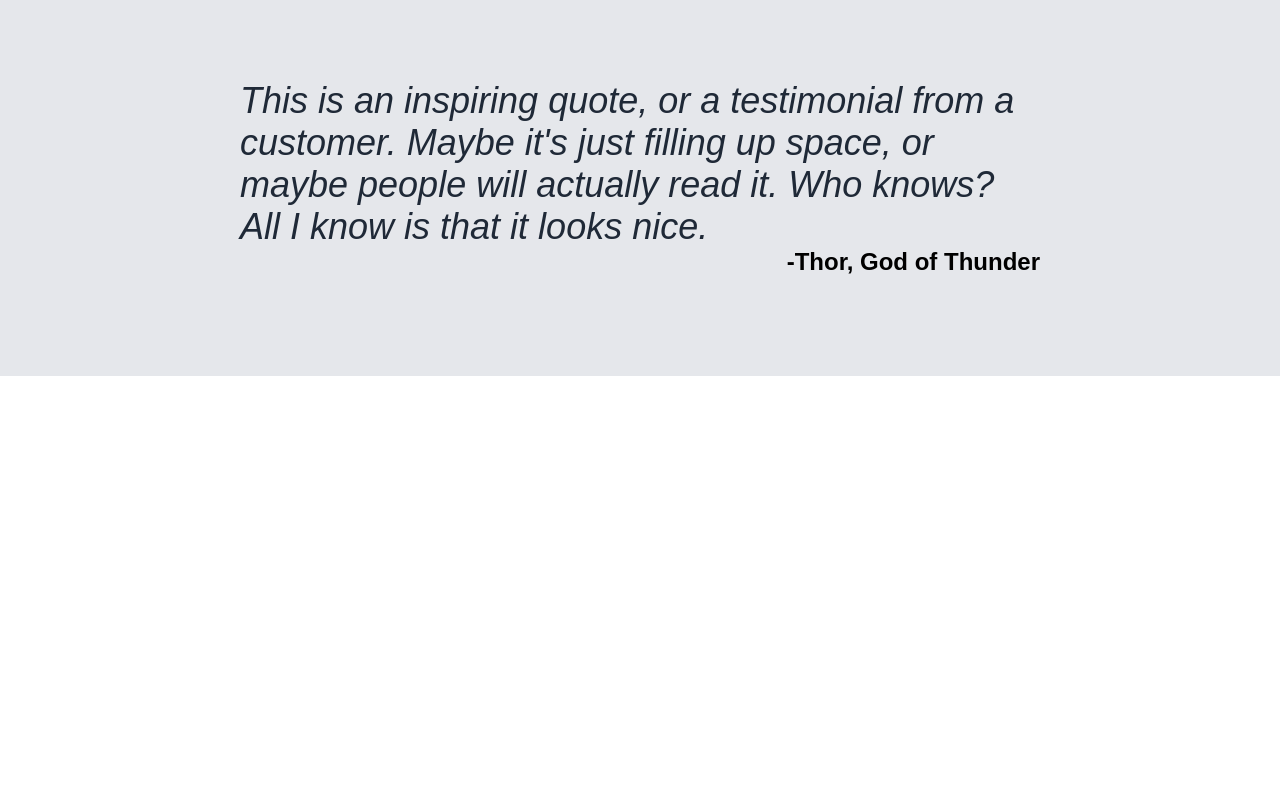
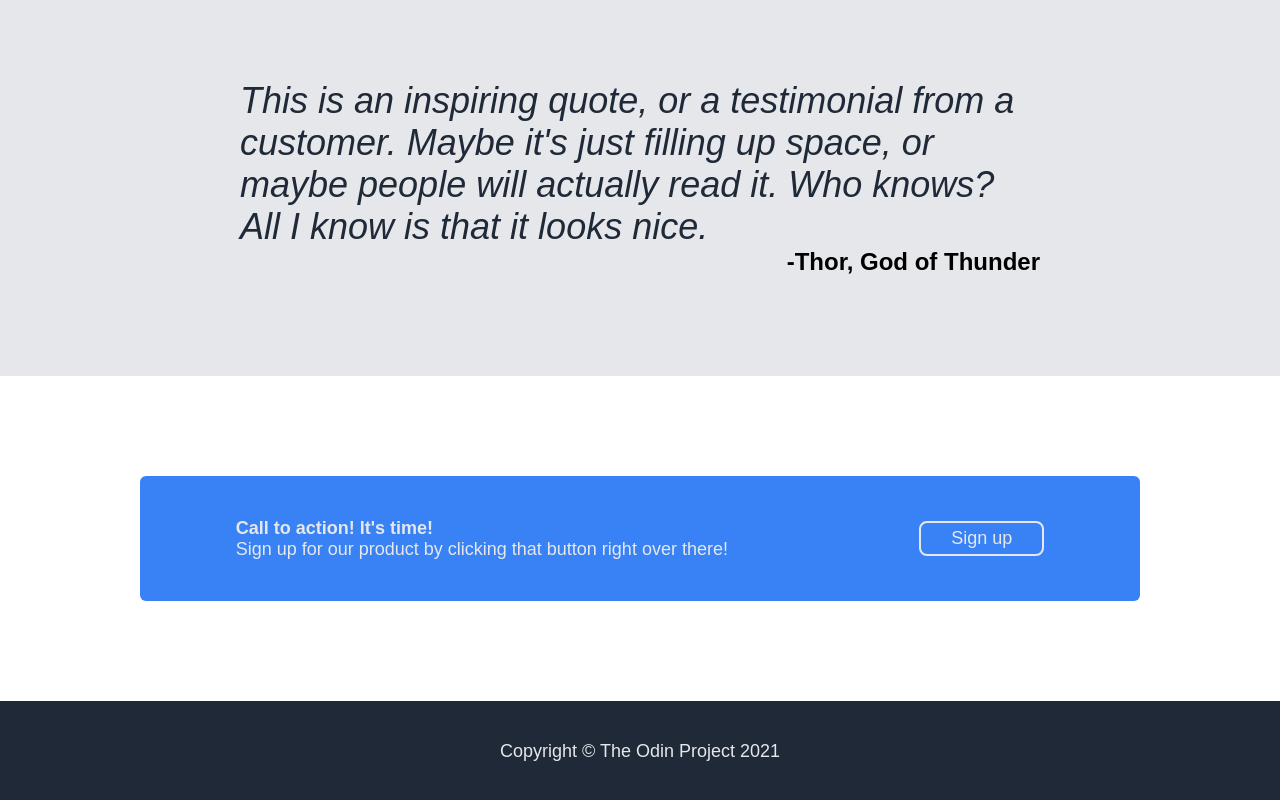
Before and after one commit to Devuh/odin-landing-page, a plain HTML site: page index.html in a window 1280 px wide. Shown: the part 1171-1971 px from the top of the page. Before the commit the page ends 1547 px from the top, so only its background shows below. Drawn offline with Linux system fonts and the light colour scheme.

Commit message:
Create footer

```diff
--- a/index.html
+++ b/index.html
@@ -76,10 +76,21 @@
         </div>
     </div>
     <div class="signup">
-
+        <div class="blue-box">
+            <div class="describe-box">
+                <h3>Call to action! It's time!</h3>
+                <p>
+                    Sign up for our product by clicking that button right
+                    over there!
+                </p>
+            </div>
+            <div class="signup-button-end">
+                <p>Sign up</p>
+            </div>
+        </div>
     </div>
     <div class="footer">
-
+        <p>Copyright © The Odin Project 2021</p>
     </div>
 </body>
 </html>
--- a/styles.css
+++ b/styles.css
@@ -133,3 +133,34 @@ img {
 .full-quote {
     margin: 100px;
 }
+
+.signup {
+    display: flex;
+    justify-content: center;
+    align-items: center;
+}
+
+.blue-box {
+    background-color: #3882f6;
+    border-radius: 6px;
+    width: 1000px;
+    height: 125px;
+    margin: 100px;
+    display: flex;
+    justify-content: space-around;
+    align-items: center;
+}
+
+.signup-button-end {
+    border: 2px #e5e7eb solid;
+    border-radius: 8px;
+    padding: 5px 30px;
+}
+
+.footer {
+    display: flex;
+    justify-content: center;
+    align-items: center;
+    background-color: #1f2937;
+    padding: 40px 0px;
+}
```
